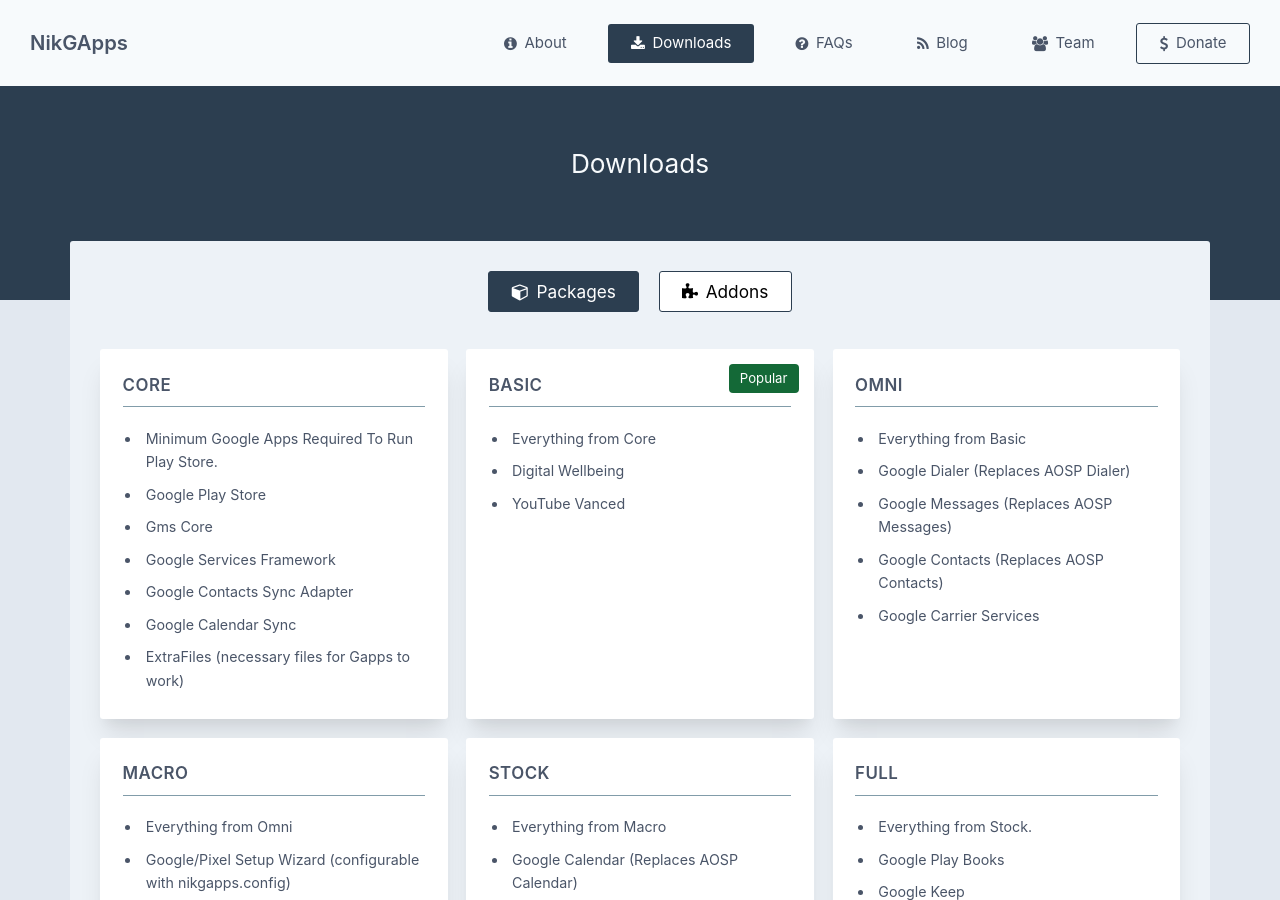
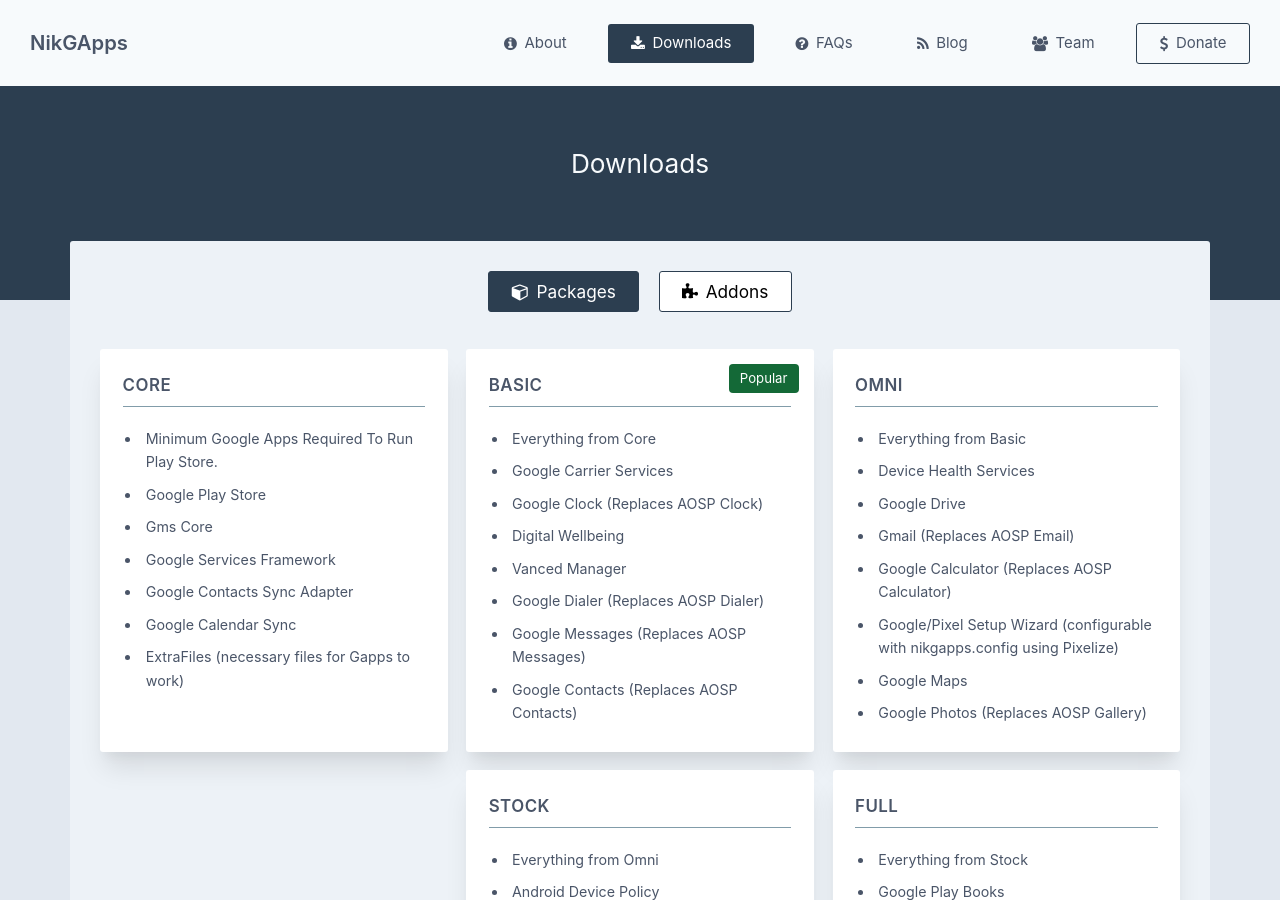
Before and after one commit to nikgapps/nikgapps.github.io, a Jekyll site: the page built from downloads.html, in a window 1280 px wide and 900 px high. Built offline with Jekyll 4.4.1, drawn with Linux system fonts in a browser that asks for light colours; some web fonts are replaced; some of the changed text lies outside the part shown.

Commit message:
New design of variants

```diff
--- a/_data/downloads.yaml
+++ b/_data/downloads.yaml
@@ -11,45 +11,42 @@
     - title: Basic
       contains:
           - item: Everything from Core
+          - item: Google Carrier Services
+          - item: Google Clock (Replaces AOSP Clock)
           - item: Digital Wellbeing
-          - item: YouTube Vanced
+          - item: Vanced Manager
+          - item: Google Dialer (Replaces AOSP Dialer)
+          - item: Google Messages (Replaces AOSP Messages)
+          - item: Google Contacts (Replaces AOSP Contacts)
     - title: Omni
       contains:
           - item: Everything from Basic
-          - item: Google Dialer (Replaces AOSP Dialer)
-          - item: Google Messages (Replaces AOSP Messages)
-          - item: Google Contacts (Replaces AOSP Contacts)
-          - item: Google Carrier Services
-    - title: Macro
+          - item: Device Health Services
+          - item: Google Drive
+          - item: Gmail (Replaces AOSP Email)
+          - item: Google Calculator (Replaces AOSP Calculator)
+          - item: Google/Pixel Setup Wizard (configurable with nikgapps.config using Pixelize)
+          - item: Google Maps
+          - item: Google Photos (Replaces AOSP Gallery)
+    - title: Stock
       contains:
           - item: Everything from Omni
-          - item: Google/Pixel Setup Wizard (configurable with nikgapps.config)
-          - item: Google Calculator (Replaces AOSP Calculator)
-          - item: Google Clock (Replaces AOSP Clock)
-          - item: Google Drive
+          - item: Android Device Policy
+          - item: GBoard (Replaces AOSP keyboard)
+          - item: Google Calendar (Replaces AOSP Calendar)
+          - item: Google Feedback
+          - item: Google Partner Setup
+          - item: Pixel Launcher
+          - item: Device Personalization Services
+          - item: Google Files (Android R only)
           - item: Google Velvet (for voice unlock)
-          - item: Google Maps
-          - item: Gmail (Replaces AOSP Email)
-          - item: Google Photos (Replaces AOSP Gallery)
           - item: Google Play Games
-          - item: Lawnchair (Android P & Q only)
-          - item: Pixel Launcher (Android R)
-          - item: Device Personalization Services
-          - item: Device Health Services
-          - item: Google Files
-    - title: Stock
-      contains:
-          - item: Everything from Macro
-          - item: Google Calendar (Replaces AOSP Calendar)
           - item: Google Markup
-          - item: GBoard (Replaces AOSP keyboard)
           - item: Google Sounds
           - item: Google Wallpaper
-          - item: Google Feedback
-          - item: Google Partner Setup
     - title: Full
       contains:
-          - item: Everything from Stock.
+          - item: Everything from Stock
           - item: Google Play Books
           - item: Google Keep
           - item: Google Chrome (Replaces AOSP Browser)
```
